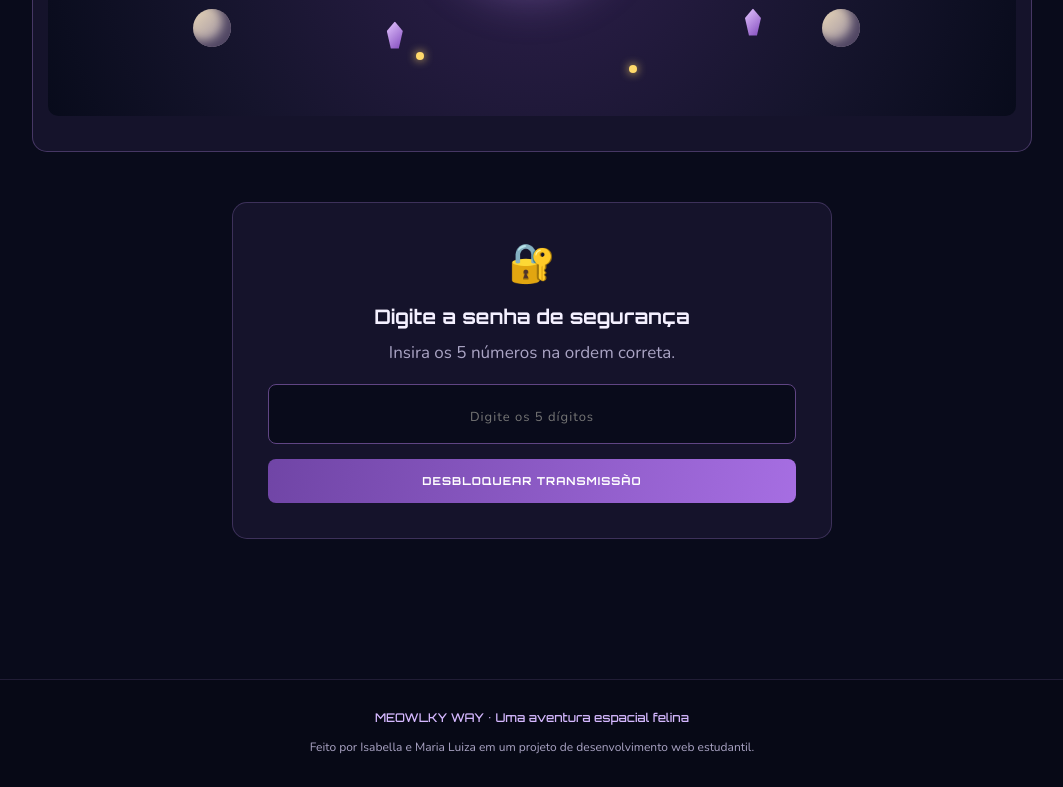
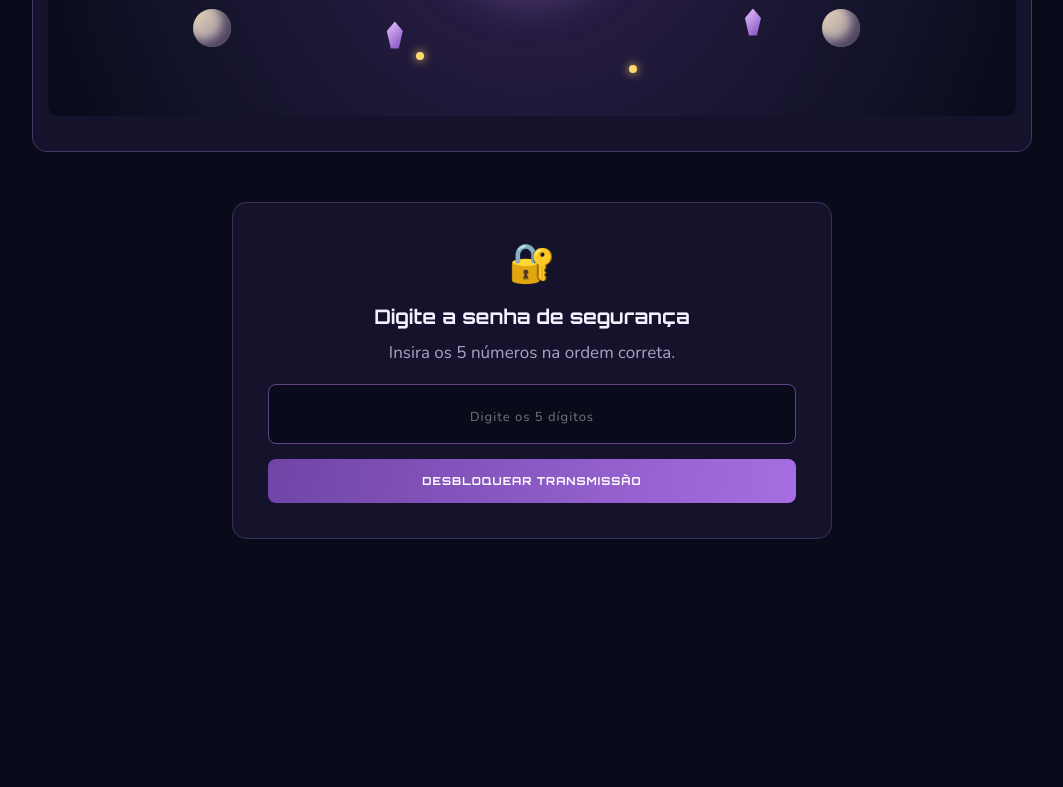
Before and after one commit to isabellanogueirasilva/Meowlky_Way, a plain HTML site: page jupiter.html in a window 1280 px wide. Shown: the part 2721-3508 px from the top of the page, without its empty margins (108-1171 px from the left). After the commit the page ends 3400 px from the top, so only its background shows below. Drawn offline with nearby package versions, Linux system fonts and the light colour scheme.

Commit message:
Update jupiter.html

```diff
--- a/jupiter.html
+++ b/jupiter.html
@@ -336,15 +336,5 @@
 
     </main>
 
-    <footer>
-
-        <p>MEOWLKY WAY • Uma aventura espacial felina</p>
-
-        <span>
-            Feito por Isabella e Maria Luiza em um projeto de desenvolvimento web estudantil.
-        </span>
-
-    </footer>
-
 </body>
 </html>
```
